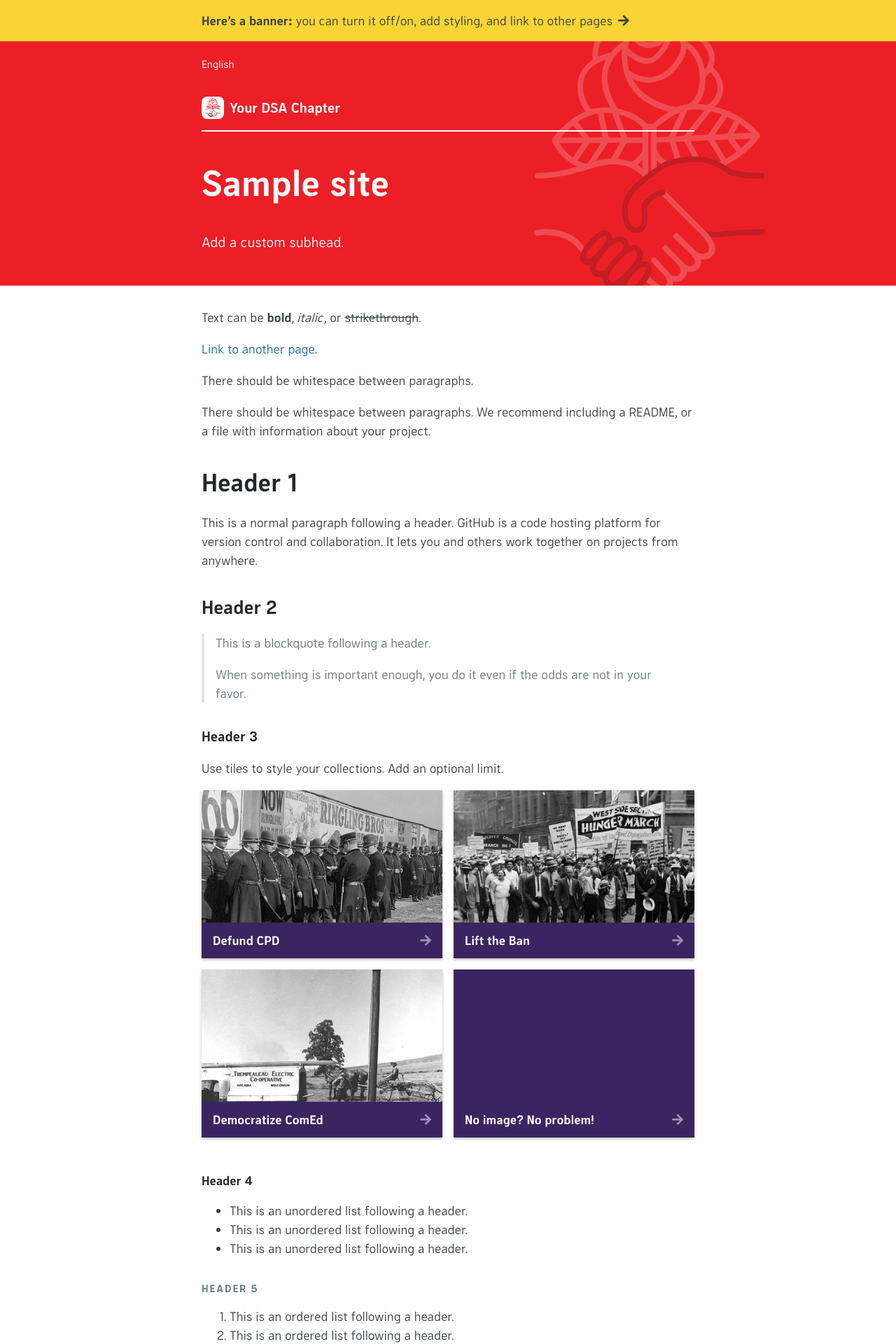
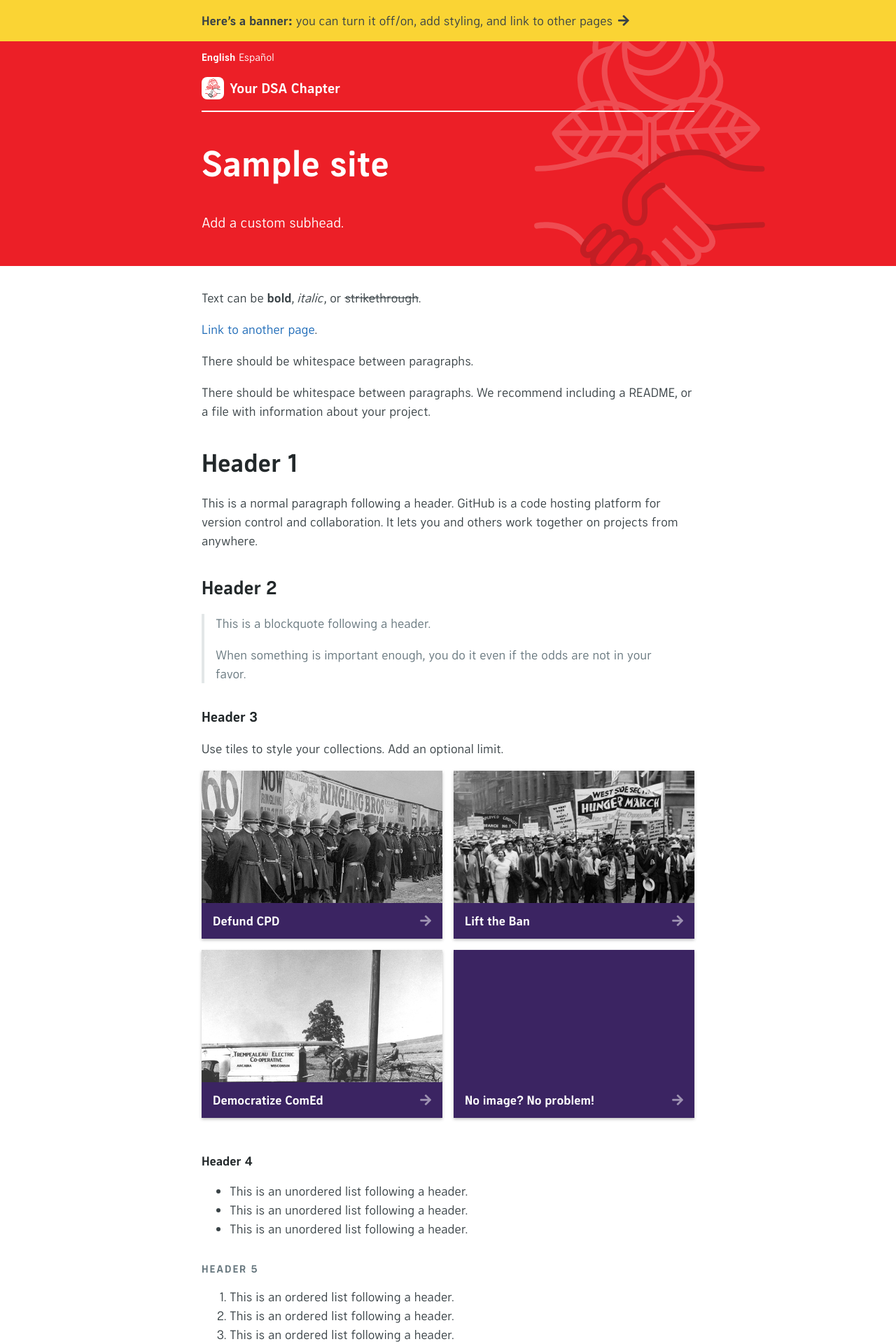
Before and after one commit to ChicagoDSA/haymarket, a Jekyll site: the page built from _homepage/en.md, in a window 1280 px wide. Shown: the top 1920 px of the page at 70% size. Built offline with Jekyll 4.4.1, drawn with Linux system fonts in a browser that asks for light colours; nearby versions of some CDN libraries; some web fonts are replaced; our own code applies the rules of GitHub Pages for plain Markdown files; library files that are not in the unit come from our copies; the repository's description, which GitHub fills in, is left out.

Commit message:
added language toggle

```diff
--- a/_data/translations.yml
+++ b/_data/translations.yml
@@ -1,3 +1,5 @@
+en: English
+es: Español
 title:
   en: Haymarket theme
   es: Tema de Haymarket
--- a/_includes/header-container.html
+++ b/_includes/header-container.html
@@ -21,13 +21,17 @@
 			{% include header-DSA-logo.html %}
 		</div>
 		<ul id="languages">
-			<li><a href="{{ '/' | absolute_url }}">English</a></li>
-
-			<!--
-			{% for item in site.translations %}
-				<li>/ <a href="{{ item.url | absolute_url }}">{{ item.language-name }}</a></li>
+			{% for collection in site.collections %}
+				{% assign name = collection.label %}
+				{% assign languages = site.[name] | where: "lang-ref", page.lang-ref | sort: "lang" %}
+				{% for item in languages %}
+					{% if item.lang == page.lang %}
+						<li><a href="{{ site.base-url }}{{ item.url }}"><b>{{ site.data.translations.[item.lang] }}</b></a></li>
+					{% else %}
+						<li><a href="{{ site.base-url }}{{ item.url }}">{{ site.data.translations.[item.lang] }}</a></li>
+					{% endif %}
+				{% endfor %}
 			{% endfor %}
-		-->
 		</ul>
 		<div id="chapter">
 			{% if site.chapter.header-logo-svg && site.chapter.header-logo-png-fallback %}
--- a/_sass/jekyll-theme-haymarket.scss
+++ b/_sass/jekyll-theme-haymarket.scss
@@ -244,6 +244,7 @@ p {
 	}
 
 	#languages {
+		margin: .5rem 0 0 0;
 		padding-left: 0;
 
 		li {
```
